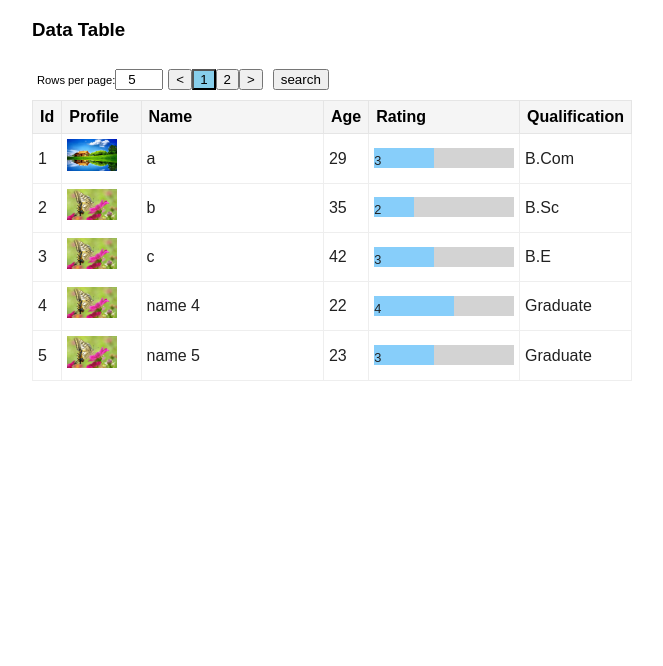
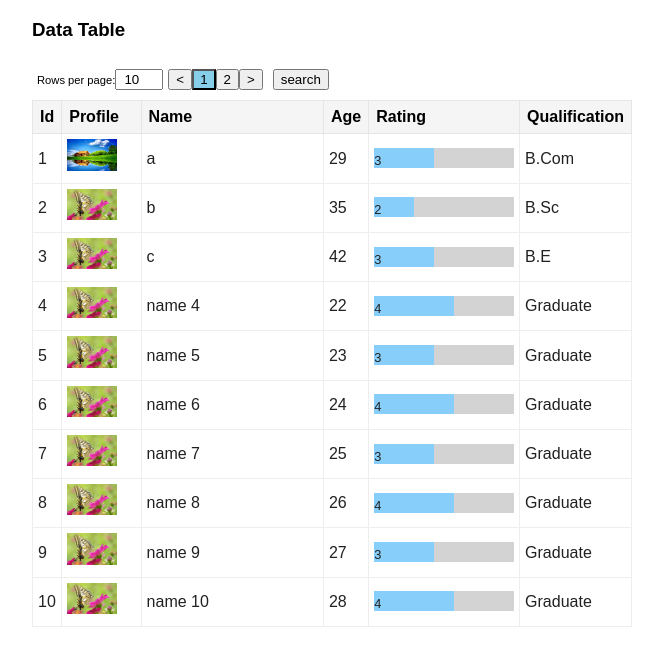
Before and after one commit to rajeshpillai/react-datatable, a React (Create React App) app: page / in a window 1280 px wide. Shown: the top 666 px of the page, without its empty margins (0-663 px from the left). Built offline with nearby package versions, Linux system fonts and the light colour scheme.

Commit message:
House Keeping

```diff
--- a/src/App.js
+++ b/src/App.js
@@ -38,7 +38,7 @@ export default class App extends React.Component {
     }
 
     var data = [];
-    for(var i = 4; i <= 10; i ++) {
+    for(var i = 4; i <= 20; i ++) {
       data.push({
         id: i,
         name: "name " + i,
@@ -60,7 +60,7 @@ export default class App extends React.Component {
             keyField="id"
             pagination={{
               enabled: true,
-              pageLength: 5,
+              pageLength: 10,
               type: "long"
             }}
             width="600px"
```
